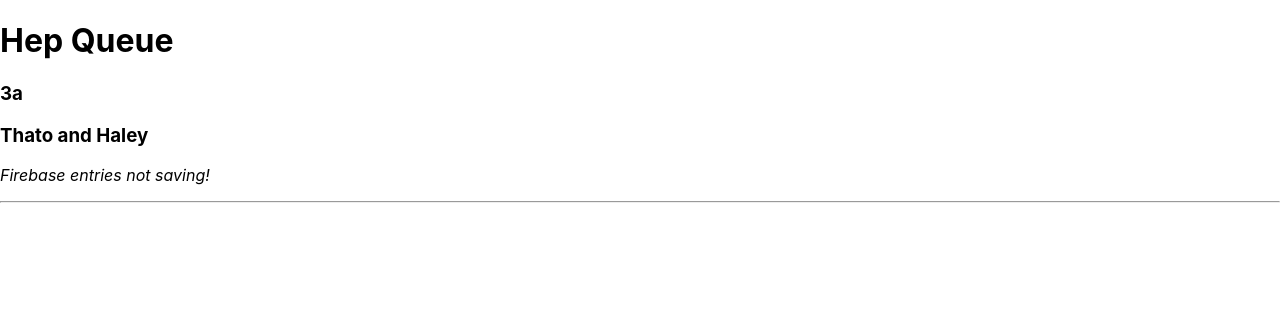
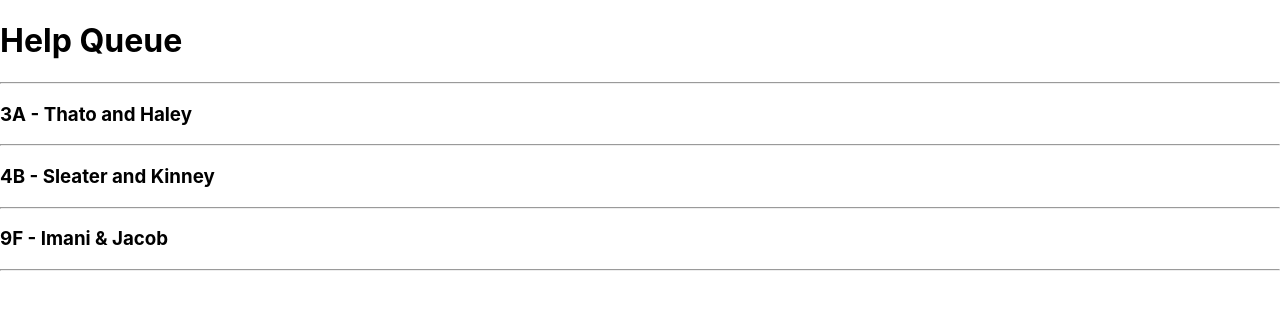
Before and after one commit to amackey693-EpicodusLessons/help-queue, a React (Create React App) app: page / in a window 1280 px wide. Shown: the top 310 px of the page. Built offline with nearby package versions, Linux system fonts and the light colour scheme.

Commit message:
add propTypes and masterTicketList to project

```diff
--- a/src/components/Header.js
+++ b/src/components/Header.js
@@ -2,7 +2,7 @@
 
 function Header(){
   return (
-    <h1>Hep Queue</h1>
+    <h1>Help Queue</h1>
   );
 }
 
--- a/src/components/Ticket.js
+++ b/src/components/Ticket.js
@@ -1,17 +1,20 @@
 import React from "react";
+import PropTypes from "prop-types";
 
-function Ticket(){
-  const name = "Thato";
-  const name2 = "Haley";
+function Ticket(props){
   return (
     <React.Fragment>
-      <h3>3a</h3>
-      <h3>{name} and {name2}</h3>
-      <p><em>Firebase entries not saving!</em></p>
+      <h3>{props.location} - {props.names}</h3>
+      <p><em>{props.issue}</em></p>
       {/* This is a JSX comment */}
       <hr/>
     </React.Fragment>
   );
 }
 
+Ticket.propTypes = {
+  names: PropTypes.string.isRequired,
+  location: PropTypes.string.isRequired,
+  issue: PropTypes.string
+};
 export default Ticket;
--- a/src/components/TicketList.js
+++ b/src/components/TicketList.js
@@ -1,9 +1,36 @@
 import React from "react";
 import Ticket from "./Ticket";
 
+
+const masterTicketList = [
+  {
+    names:"Thato and Haley",
+    location:"3A",
+    issue:"Firebase will not save record!"
+  },
+  {
+    names:"Sleater and Kinney",
+    location:"4B",
+    issue:"Prop types are throwing an error."
+  },
+  {
+    names:"Imani & Jacob",
+    location:"9F",
+    issue:"Child component isn't rendering."
+  }
+];
+
 function TicketList(){
   return (
-    <Ticket/>
+    <React.Fragment>
+      <hr/>
+      {masterTicketList.map((ticket, index) =>
+      <Ticket
+      names={ticket.names}
+      location={ticket.location}
+      key={index}/>
+      )}
+    </React.Fragment>
   );
 }
 
```
